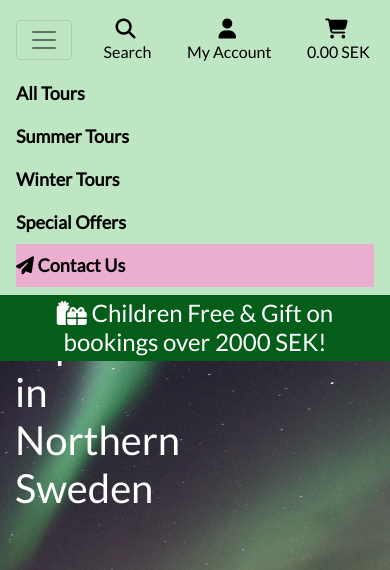
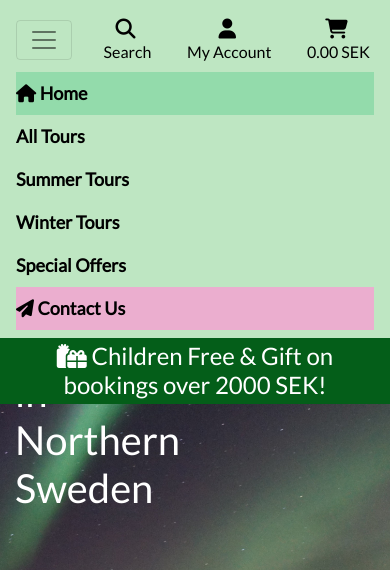
Before and after one commit to ss00831/milestone4, a Django app: page / in a window 390 px wide, after a click that opens the changed part. Shown: the top 570 px of the page. Run offline with Django 3.2, Linux system fonts and the light colour scheme; parts of the project's set-up code (start-up, migrations or seed data) failed here and were passed over; some libraries are stand-ins or nearby versions.

Commit message:
Added home link on mobile mode

```diff
--- a/static/css/base.css
+++ b/static/css/base.css
@@ -34,6 +34,10 @@ body {
 
 .dropdown-menu{
     background: #dce8de;
+}
+
+#home-link{
+    visibility: hidden;
 }
 
 .nav-item > .logo-font{
@@ -404,6 +408,7 @@ footer{
     }
 }
 
+
 /* pad the top a bit when navbar is collapsed on mobile */
 @media (max-width: 991px) {
     .header-container {
@@ -425,6 +430,11 @@ footer{
 @media (max-width: 992.02px) {
     .contact-info, .visit-info{
         padding-left: 2rem;
+    }
+
+    #home-link{
+        visibility: visible;
+        background:#93dbab
     }
 }
 
--- a/templates/includes/main-nav.html
+++ b/templates/includes/main-nav.html
@@ -1,5 +1,11 @@
 <div class="collapse navbar-collapse" id="main-nav">
     <ul class="navbar-nav w-auto mx-auto">
+        <li class="nav-item dropdown">
+            <a class="logo-font font-weight-bold nav-link text-black" href="/" id="home-link" aria-haspopup="true" aria-expanded="false">
+                <i class="fas fa-home"></i> Home
+            </a>
+        </li>
+
         <li class="nav-item dropdown">
             <a class="logo-font font-weight-bold nav-link text-black mr-5" href="#" id="all-tours-link" data-toggle="dropdown" aria-haspopup="true" aria-expanded="false">
                 All Tours
```
